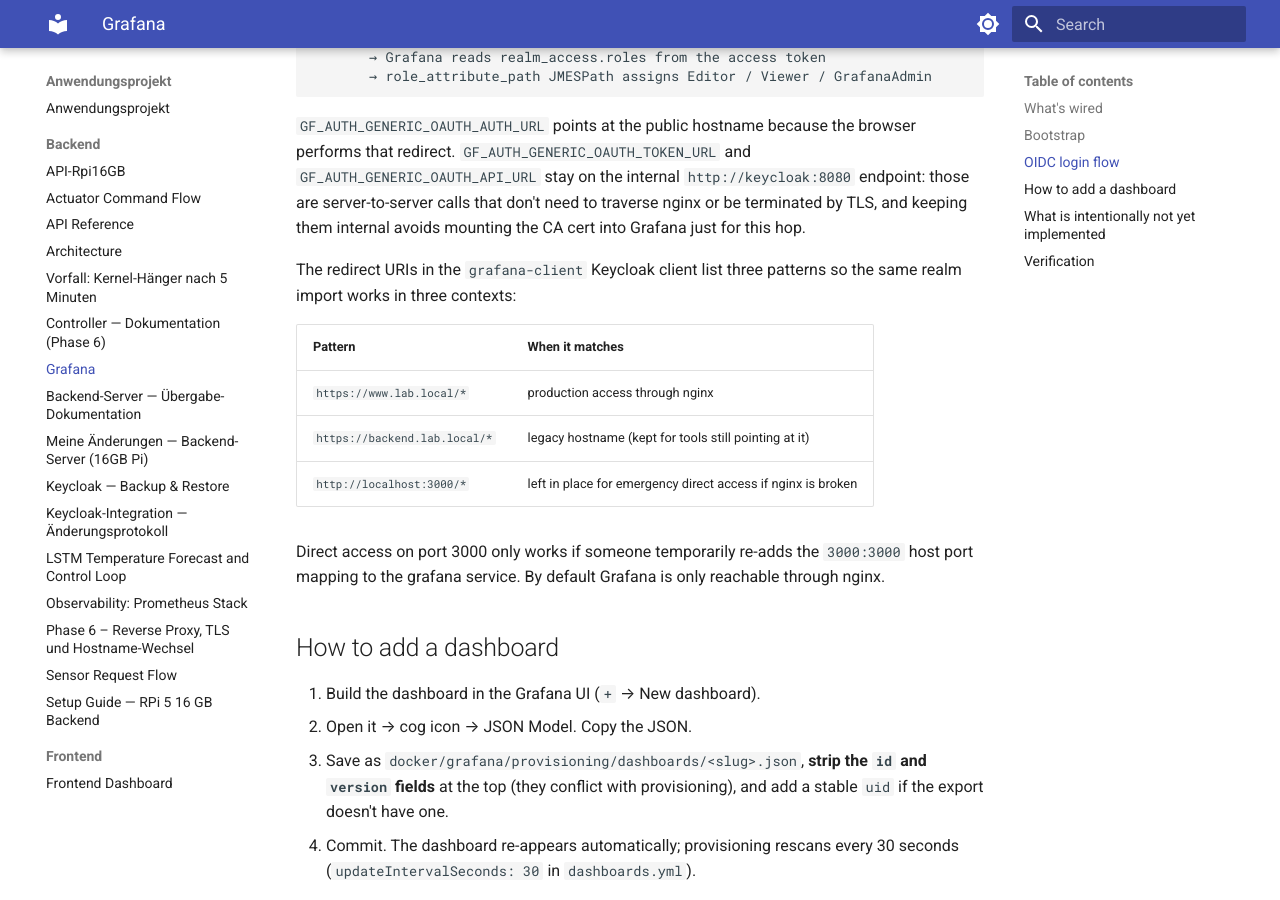
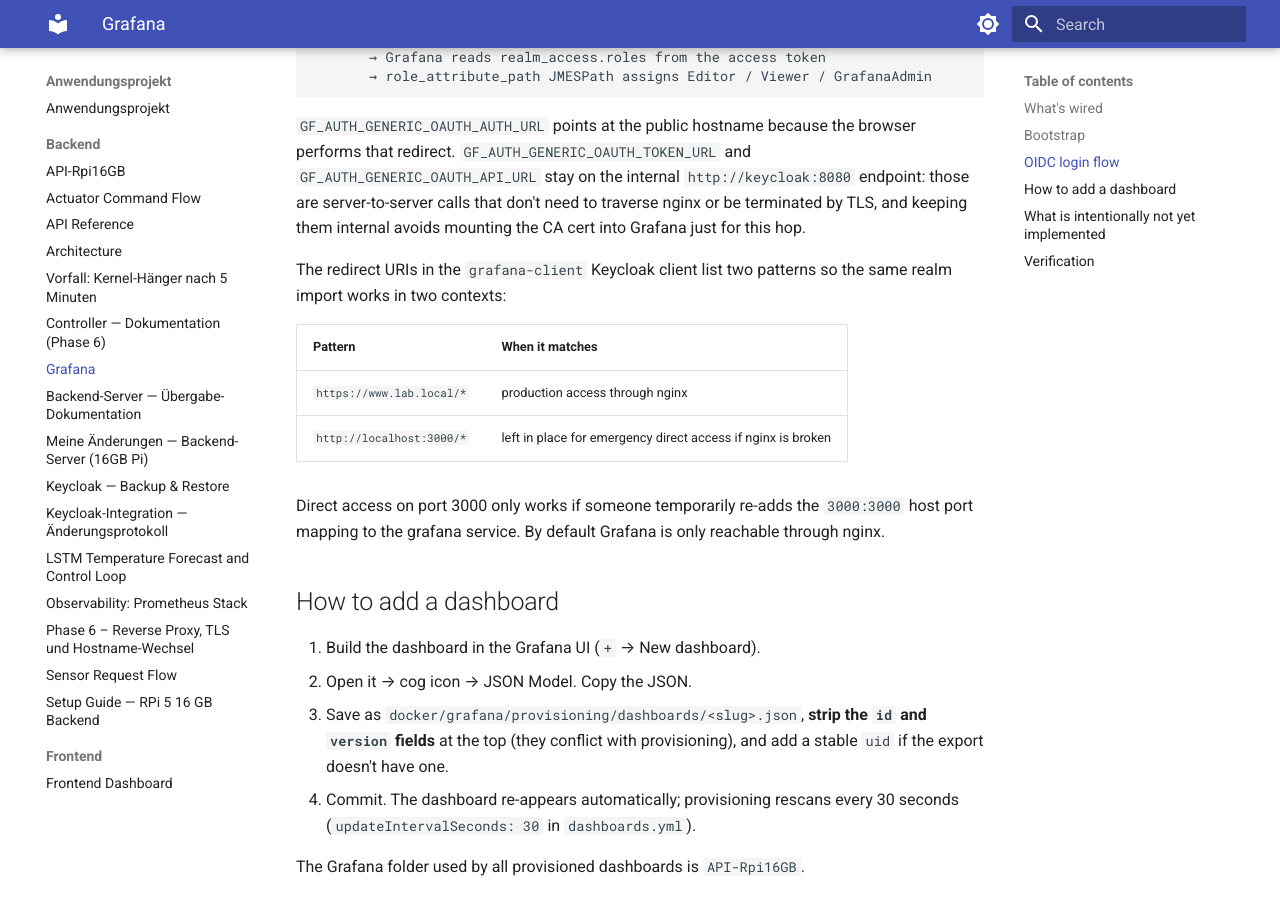
Before and after one commit to Just-Martin-Really/API-Rpi16GB, an MkDocs documentation site: the page built from docs/backend/grafana.md, in a window 1280 px wide and 900 px high, scrolled down 2099 px. Built offline with MkDocs 1.6.1 and Material for MkDocs 9.7.7, drawn with Linux system fonts in a browser that asks for light colours.

Commit message:
fix(keycloak): drop backend.lab.local from grafana-client allowed origins
The nginx cert SAN list is DNS:www.lab.local,DNS:localhost,DNS:nginx,
IP:192.168.50.30 (docker/setup_tls.sh:42). backend.lab.local is not in
it, so any browser hitting that name would get a TLS error before it
ever saw the Keycloak redirect. The hostname only survived as a
realm-import leftover from the pre-rename phase. Remove the two
backend.lab.local entries from grafana-client.redirectUris and
webOrigins, and update docs/backend/grafana.md to match.

```diff
--- a/docs/backend/grafana.md
+++ b/docs/backend/grafana.md
@@ -95,13 +95,12 @@
 nginx or be terminated by TLS, and keeping them internal avoids mounting
 the CA cert into Grafana just for this hop.
 
-The redirect URIs in the `grafana-client` Keycloak client list three
-patterns so the same realm import works in three contexts:
+The redirect URIs in the `grafana-client` Keycloak client list two
+patterns so the same realm import works in two contexts:
 
 | Pattern                          | When it matches                                              |
 |----------------------------------|--------------------------------------------------------------|
 | `https://www.lab.local/*`        | production access through nginx                              |
-| `https://backend.lab.local/*`    | legacy hostname (kept for tools still pointing at it)        |
 | `http://localhost:3000/*`        | left in place for emergency direct access if nginx is broken |
 
 Direct access on port 3000 only works if someone temporarily re-adds the
```
Also changed, not shown: 1 other file.
